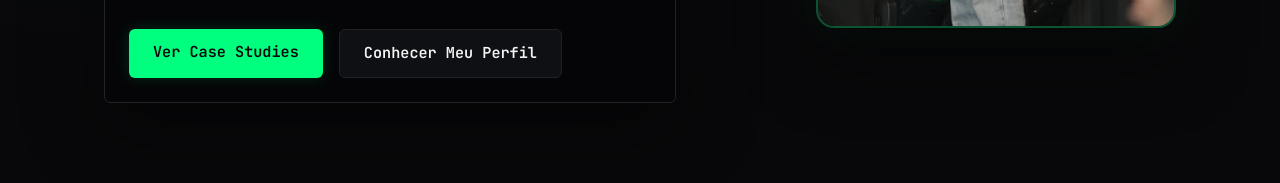
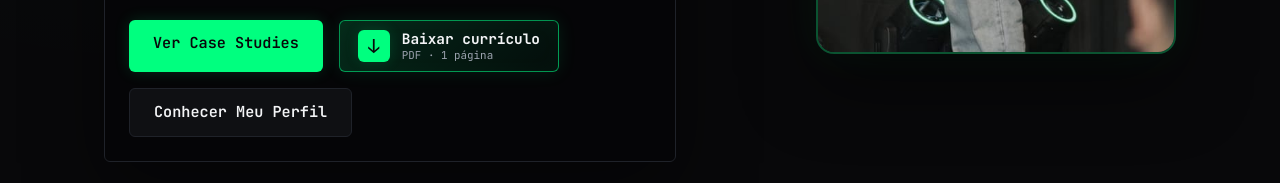
Before and after one commit to yTAHARA1/yTAHARA1.github.io, a website: page index.html in a window 1280 px wide. Shown: the part 617-800 px from the top of the page. Drawn offline with Linux system fonts and the light colour scheme; no server answers.

Commit message:
Botão para download de curriculo

```diff
--- a/index.html
+++ b/index.html
@@ -36,7 +36,7 @@
     <link rel="preconnect" href="https://fonts.googleapis.com">
     <link rel="preconnect" href="https://fonts.gstatic.com" crossorigin>
     <link href="https://fonts.googleapis.com/css2?family=Inter:wght@300;400;500;700;800&display=swap" rel="stylesheet">
-    <link rel="stylesheet" href="styles.css?v=10">
+    <link rel="stylesheet" href="styles.css?v=11">
     <script type="application/ld+json">
         {
             "@context": "https://schema.org",
@@ -111,6 +111,15 @@
                             interna da Solinftec, unindo hardware, compliance e dados.</p>
                         <div class="hero-actions">
                             <a href="#projeto" class="btn-primary">Ver Case Studies</a>
+                            <a href="curriculo-emilio-tahara.pdf" class="btn-curriculo"
+                                download="Curriculo_Emilio_Tahara.pdf" type="application/pdf"
+                                aria-label="Baixar currículo de Emilio Tahara em PDF">
+                                <span class="btn-curriculo__icon" aria-hidden="true">↓</span>
+                                <span class="btn-curriculo__text">
+                                    <strong>Baixar currículo</strong>
+                                    <small>PDF · 1 página</small>
+                                </span>
+                            </a>
                             <a href="#sobre" class="btn-secondary">Conhecer Meu Perfil</a>
                             <button id="btn-skip-typing" class="btn-skip" aria-label="Pular efeito de digitação"
                                 style="display: none;">Pular [Esc]</button>
--- a/styles.css
+++ b/styles.css
@@ -147,6 +147,85 @@ a {
     transform: translateY(-2px);
 }
 
+.btn-curriculo {
+    position: relative;
+    isolation: isolate;
+    display: inline-flex;
+    min-height: 52px;
+    align-items: center;
+    gap: 0.75rem;
+    overflow: hidden;
+    padding: 8px 18px;
+    color: var(--text-bright);
+    font-family: 'JetBrains Mono', monospace;
+    text-align: left;
+    border: 1px solid rgba(0, 255, 136, 0.55);
+    border-radius: var(--border-radius);
+    background: linear-gradient(135deg, rgba(0, 255, 136, 0.14), rgba(0, 255, 136, 0.035));
+    box-shadow: inset 0 0 20px rgba(0, 255, 136, 0.035), 0 0 18px rgba(0, 255, 136, 0.1);
+}
+
+.btn-curriculo::before {
+    position: absolute;
+    z-index: -1;
+    inset: 0;
+    content: '';
+    background: linear-gradient(110deg, transparent 20%, rgba(0, 255, 136, 0.18) 50%, transparent 80%);
+    transform: translateX(-110%);
+    transition: transform 0.45s ease;
+}
+
+.btn-curriculo:hover,
+.btn-curriculo:focus-visible {
+    color: var(--text-bright);
+    border-color: var(--accent);
+    box-shadow: inset 0 0 24px rgba(0, 255, 136, 0.06), 0 0 26px rgba(0, 255, 136, 0.2);
+    transform: translateY(-2px);
+}
+
+.btn-curriculo:hover::before,
+.btn-curriculo:focus-visible::before {
+    transform: translateX(110%);
+}
+
+.btn-curriculo__icon {
+    display: grid;
+    width: 32px;
+    height: 32px;
+    flex: 0 0 32px;
+    place-items: center;
+    color: var(--bg-dark);
+    font-size: 1.2rem;
+    font-weight: 800;
+    line-height: 1;
+    border-radius: 6px;
+    background: var(--accent);
+    box-shadow: 0 0 14px var(--accent-glow);
+    transition: transform 0.2s ease;
+}
+
+.btn-curriculo:hover .btn-curriculo__icon,
+.btn-curriculo:focus-visible .btn-curriculo__icon {
+    transform: translateY(2px);
+}
+
+.btn-curriculo__text {
+    display: grid;
+    gap: 1px;
+    line-height: 1.15;
+}
+
+.btn-curriculo__text strong {
+    font-size: 0.9rem;
+    font-weight: 700;
+}
+
+.btn-curriculo__text small {
+    color: var(--text-muted);
+    font-size: 0.68rem;
+    font-weight: 400;
+}
+
 .btn-outline {
     border: 1px solid var(--accent);
     color: var(--accent);
@@ -252,6 +331,7 @@ img[src]:not([src="placeholder-perfil.jpg"]):not([src="placeholder-jiujitsu.jpg"
 
 .hero-actions {
     display: flex;
+    flex-wrap: wrap;
     gap: 1rem;
 }
 
```
Also changed, not shown: 1 other file.
